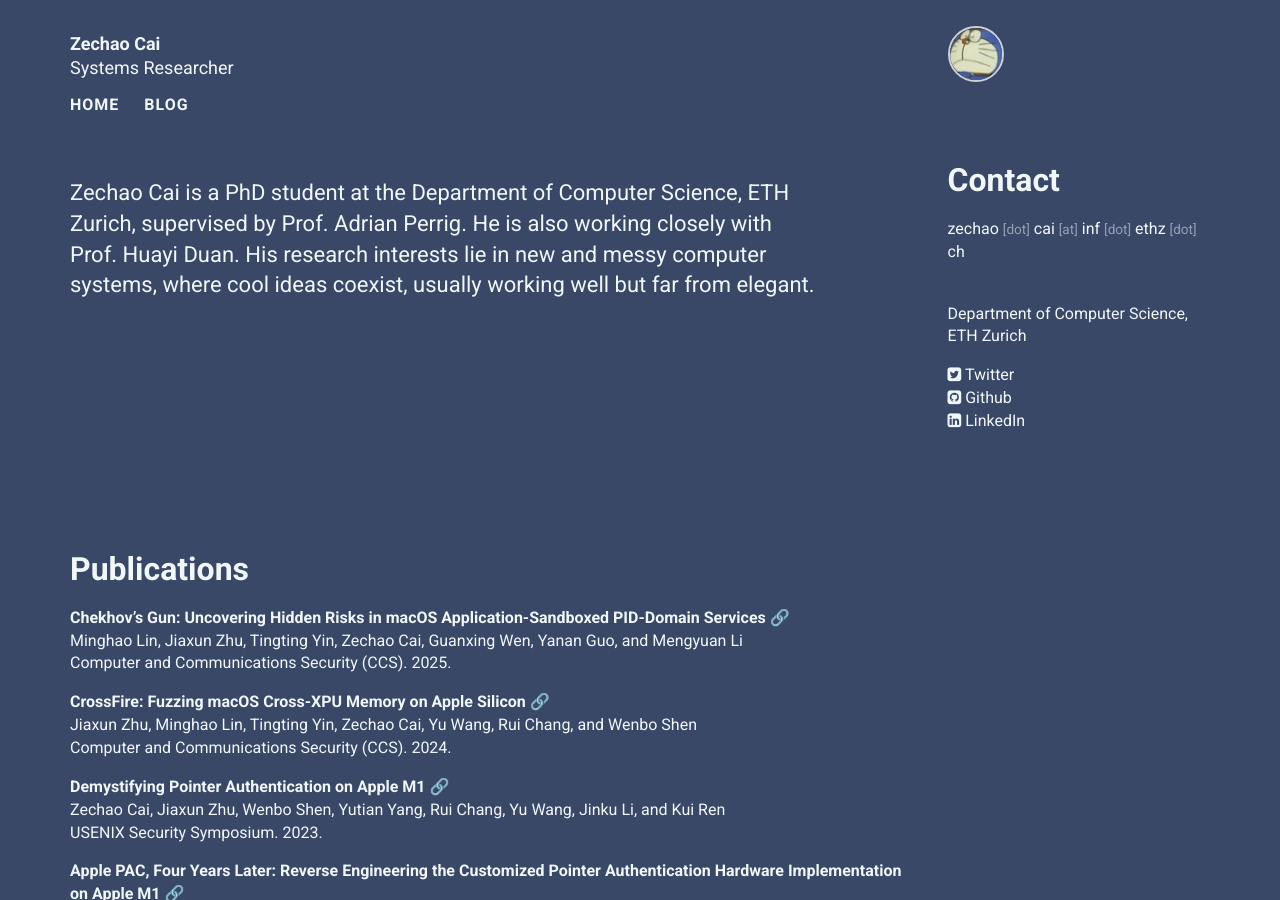
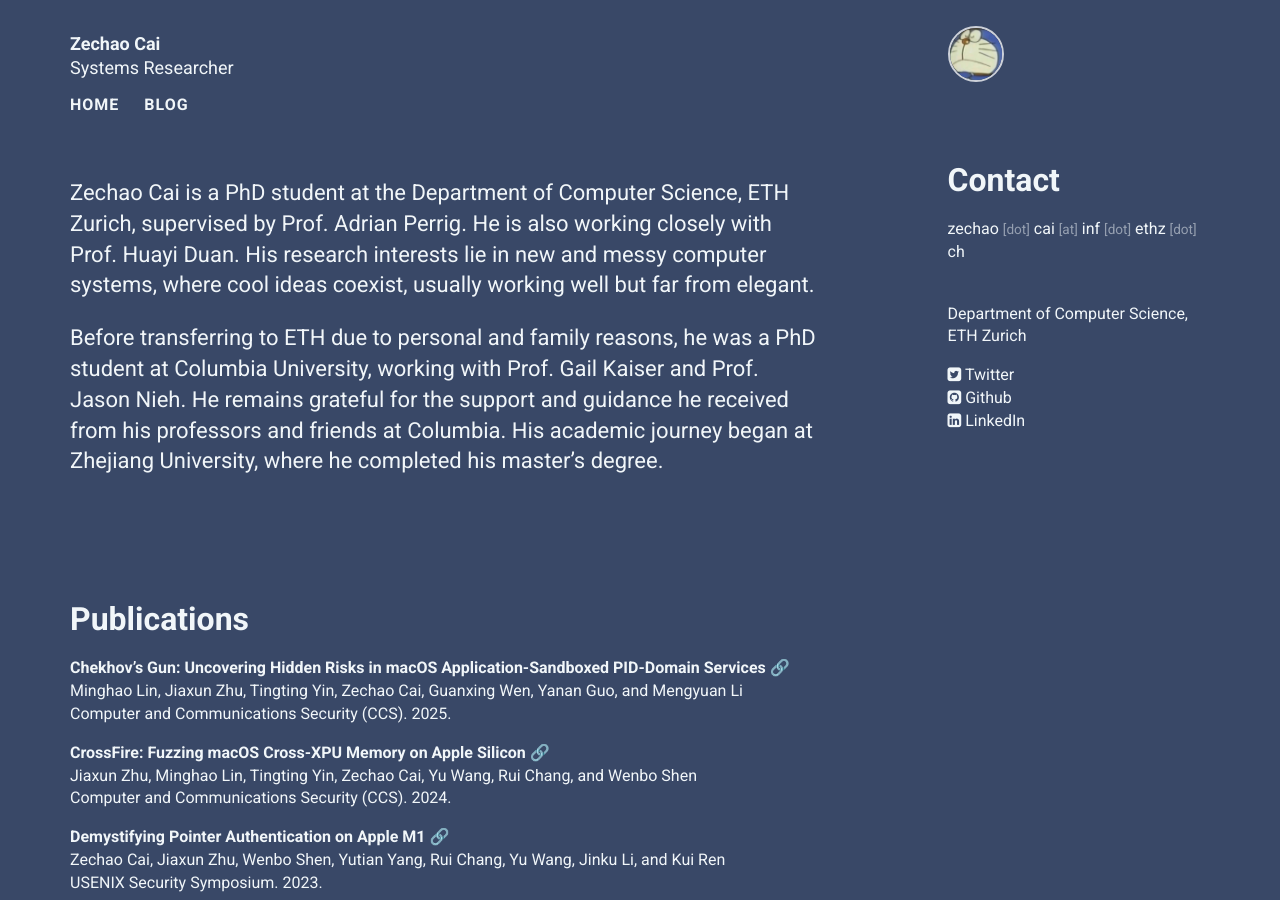
Before and after one commit to zech4o/zech4o.github.io, a Jekyll site: the page built from index.html, in a window 1280 px wide and 900 px high. Built offline with Jekyll 4.4.1, drawn with Linux system fonts in a browser that asks for light colours; nearby versions of some CDN libraries.

Commit message:
update 2025-11-22

```diff
--- a/_data/personal.yml
+++ b/_data/personal.yml
@@ -32,3 +32,6 @@
   title:
   body: >
    Zechao Cai is a PhD student at the Department of Computer Science, ETH Zurich, supervised by Prof. Adrian Perrig. He is also working closely with Prof. Huayi Duan. His research interests lie in new and messy computer systems, where cool ideas coexist, usually working well but far from elegant.
+
+
+    Before transferring to ETH due to personal and family reasons, he was a PhD student at Columbia University, working with Prof. Gail Kaiser and Prof. Jason Nieh. He remains grateful for the support and guidance he received from his professors and friends at Columbia. His academic journey began at Zhejiang University, where he completed his master’s degree.
```
